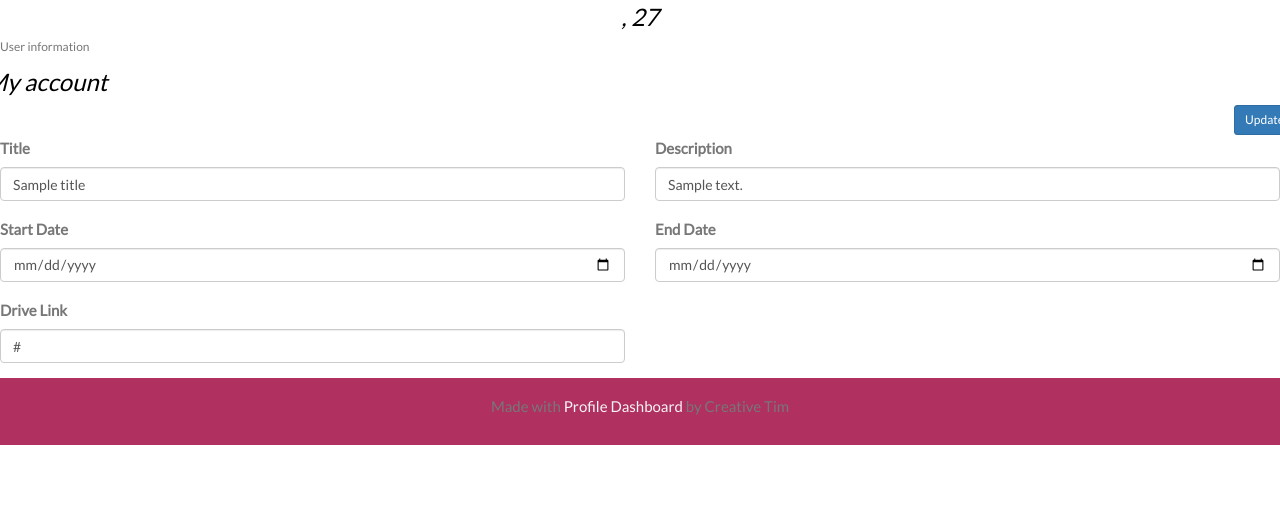
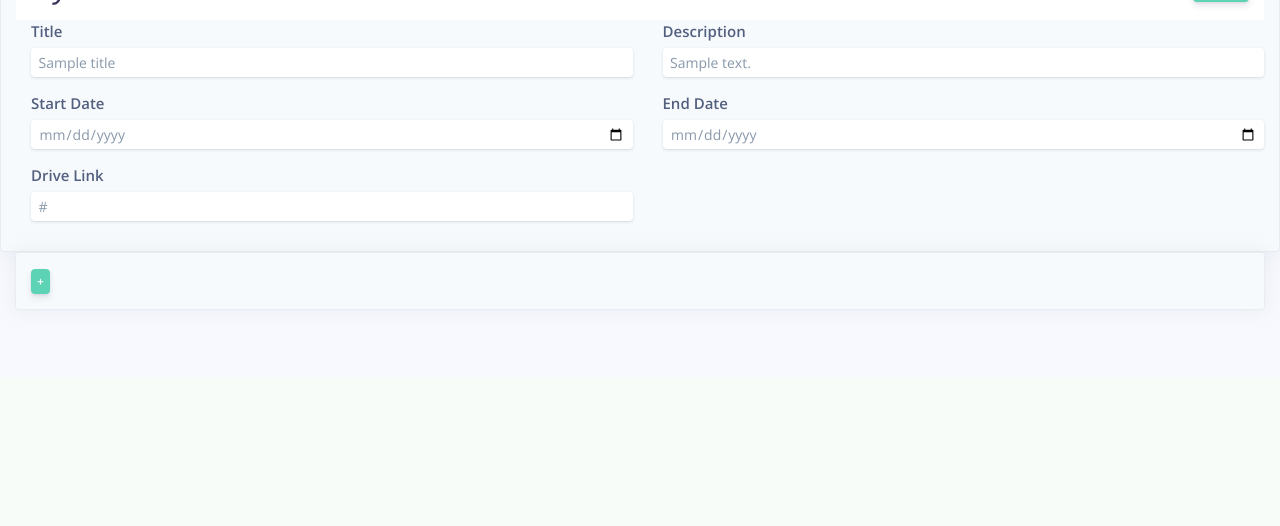
Before and after one commit to Aryamn/DBMS_project, a Django app: template tms/travel/templates/travel/updtrip.html in a window 1280 px wide. Shown: the part 629-1155 px from the top of the page. After the commit the page ends 939 px from the top, so only its background shows below. Run offline with Django 3.2, Linux system fonts and the light colour scheme; the template is opened without the code that fills it: most values are stand-ins (such as "Sample title", 1, 10 or a date in 2020); some libraries are stand-ins or nearby versions.

Commit message:
Updtrip Ongoing

```diff
--- a/tms/static/css/main.css
+++ b/tms/static/css/main.css
@@ -425,3 +425,31 @@
   -ms-transform: translate(0px, 0px);
   opacity: 1;
 }
+
+/* The popup form - hidden by default */
+.form-popup
+{
+  display: none;
+  position: relative;
+  bottom: 0;
+  right: 15px;
+  border: 3px solid #f1f1f1;
+  z-index: 9;
+}
+
+/* Add styles to the form container */
+.form-container {
+  max-width: 300px;
+  padding: 10px;
+  background-color: white;
+}
+
+/* Add a red background color to the cancel button */
+.form-container .cancel {
+  background-color: red;
+}
+
+/* Add some hover effects to buttons */
+.form-container .btn:hover, .open-button:hover {
+  opacity: 1;
+}
--- a/tms/travel/templates/travel/updtrip.html
+++ b/tms/travel/templates/travel/updtrip.html
@@ -1,21 +1,23 @@
 {% extends 'user/base.html' %}
 
 {% block content %}
-<div class="container-fluid">
+{% load static %}
+
+<!-- <div class="container-fluid"> -->
+    <link href="https://fonts.googleapis.com/css?family=Open+Sans:300,400,600,700" rel="stylesheet">
+    <link rel="stylesheet" type="text/css" href="{% static 'css/profile.css' %}">
             <!-- Brand -->
-            <a class="h4 mb-0 text-white text-uppercase d-none d-lg-inline-block" href="{% url 'user:profile' %}">Home Page</a>
-        </div>
-    </nav>
+
     <!-- Header -->
-    <div class="header pb-8 pt-5 pt-lg-8 d-flex align-items-center" style="min-height: 600px; background-image: url(https://raw.githack.com/creativetimofficial/argon-dashboard/master/assets/img/theme/profile-cover.jpg); background-size: cover; background-position: center top;">
+    <div class="header pb-8 pt-5 pt-lg-8 d-flex align-items-center" style="min-height: 600px; background-image: url(../../../static/base/caraousel.png); background-size: cover; background-position: center bottom;">
         <!-- Mask -->
-        <span class="mask bg-gradient-default opacity-8"></span>
+        <!-- <span class="mask bg-gradient-default opacity-8"></span> -->
         <!-- Header container -->
     </div>
     <!-- Page content -->
-    <div class="container-fluid mt--7">
-        <div class="row">
-            <div class="col-xl-4 order-xl-2 mb-5 mb-xl-0">
+    <div class="container-fluid mt--7" >
+        <div class="row card bg-secondary shadow">
+            <!-- <div class="col-xl-4 order-xl-2 mb-5 mb-xl-0">
                 <div class="card card-profile shadow">
                     <div class="card-body pt-0 pt-md-4">
                         <div class="text-center">
@@ -25,9 +27,9 @@
                         </div>
                     </div>
                 </div>
-            </div>
-            <div class="col-xl-8 order-xl-1">
-                <div class="card bg-secondary shadow">
+            </div> -->
+            <!-- <div class="col-12 order-xl-1">
+                <div class="card bg-secondary shadow"> -->
                     <div class="card-body">
                         <form class="" method="POST" action="{% url 'user:profile' %}" >
                             {% csrf_token %}
@@ -116,18 +118,50 @@
                             </div>
                         </form>
                     </div>
+                    <div class="col-xl-12 order-xl-1">
+                        <div class="card bg-secondary shadow">
+                            <div class="card-body">
+                                <div class="form-popup" id="myForm">
+                                  <form action="/action_page.php" class="form-container">
+                                    <div class="text-muted mb-4" id="cntbook"></div>
+
+                                    <div class="form-group">
+                                        <label class="form-control-label" for="input-drive-link">Drive Link</label>
+                                        <input type="text" id="input-drive-link" class="form-control form-control-alternative" placeholder="Drive-link" value = "{{drive_link}}" name = "drive_link">
+                                    </div>
+                                    <button type="button" class="btn btn-sm btn-danger" onclick="closeForm()">-</button>
+                                  </form>
+                                </div>
+                                <button class="btn btn-sm btn-primary" onclick="openForm()">+</button>
+                            </div>
+                        </div>
+                    </div>
                 </div>
             </div>
-        </div>
-    </div>
-</div>
-<footer class="footer">
-    <div class="row align-items-center justify-content-xl-between">
-        <div class="col-xl-6 m-auto text-center">
-            <div class="copyright">
-                <p>Made with <a href="#" target="_blank">Profile Dashboard</a> by Creative Tim</p>
-            </div>
-        </div>
-    </div>
-</footer>
+        <!-- </div> -->
+    <!-- </div>
+</div> -->
+
 {% endblock %}
+
+{% block javascript %}
+<script type="text/javascript">
+
+var cntbook = 0;
+
+function openForm()
+{
+  document.getElementById("myForm").style.display = "block";
+  cntbook++;
+  document.getElementById("cntbook").innerHTML = "Booking " + cntbook.toString();
+
+}
+
+function closeForm()
+{
+  document.getElementById("myForm").style.display = "none";
+  cntbook--;
+}
+
+</script>
+{% endblock javascript %}
--- a/tms/travel/views.py
+++ b/tms/travel/views.py
@@ -67,6 +67,8 @@
 			cursor.execute("UPDATE trips SET title = %s, description = %s, drive_link = %s, start_date = %s, end_date = %s WHERE trip_id = %s",
 					[title, description, drive_link, start_date, end_date, tripid])
 
+
+
 		with connection.cursor() as cursor:
 			cursor.execute("SELECT * from trips WHERE trip_id = %s", [tripid])
 			row = cursor.fetchone()
```
Also changed, not shown: tms/user/templates/user/profile.html (+7 -8 lines).
